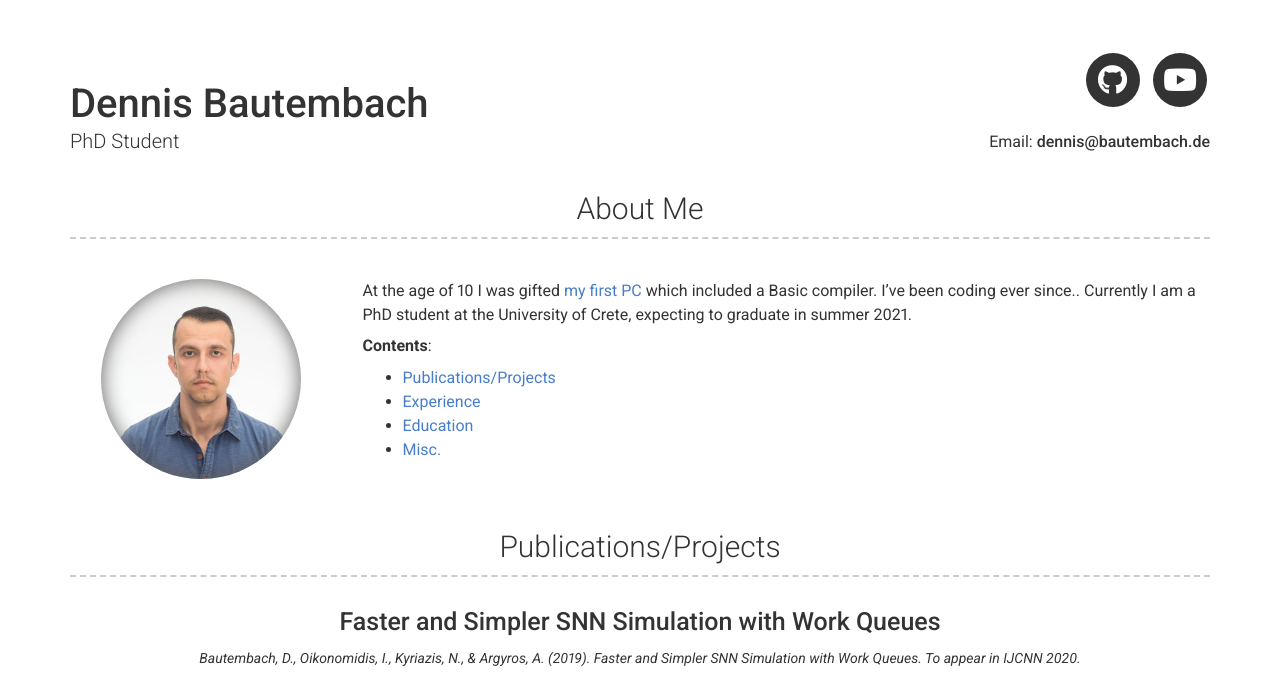
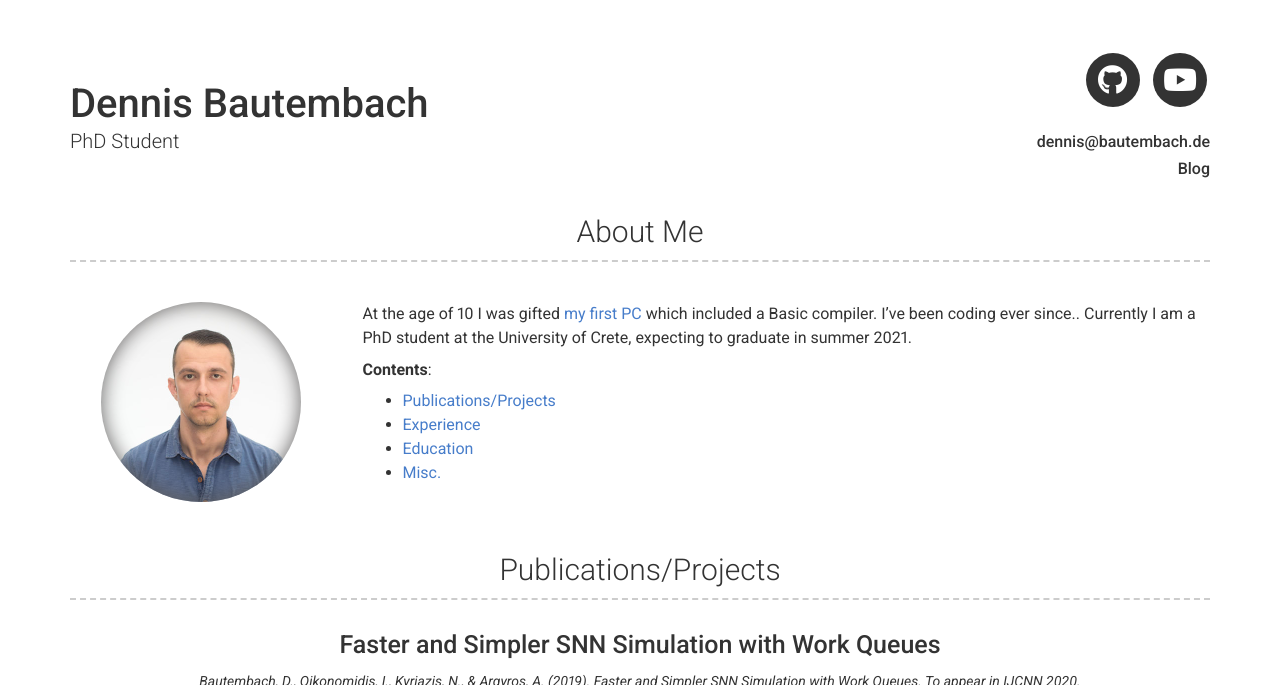
Before and after one commit to denniskb/denniskb.github.io, a Jekyll site: the page built from index.md, in a window 1280 px wide and 900 px high, cut to the strip 0-685 px from the top of the window. Built offline with Jekyll 4.4.1, drawn with Linux system fonts in a browser that asks for light colours; nearby versions of some CDN libraries.

Commit message:
Add blog

```diff
--- a/_config.yml
+++ b/_config.yml
@@ -6,7 +6,6 @@
 name: Dennis Bautembach
 title: PhD Student
 email: dennis@bautembach.de
-#website: www.github.com/sproogen/resume-theme
 
 # Social links
 #twitter_username: facespics
@@ -57,3 +56,70 @@
 
 plugins:
  - jekyll-seo-tag
+ - jekyll-paginate
+# - jekyll-sitemap
+
+### Sidey ###
+
+site: Sidey
+url: ""
+#title: Sidey
+#description: Simple and minimalistic jekyll blogging theme.
+#twitter:
+#  username: #yourusername
+#  card: summary
+#  creator: #yourusername
+#author:
+#  twitter: #yourusername
+#  name: #yourusername
+#  avatar:
+#  email: #youremail
+#  url: #yoururl
+permalink: pretty
+
+baseurl:
+
+highlighter: none
+
+exclude:
+  - .jekyll-cache
+
+compress_html:
+  clippings: all
+  comments: ["<!-- ", " -->"]
+
+#sass:
+#  sass_dir:          _sass
+#  style:            :compressed
+
+#plugins: # added above
+#  - jekyll-paginate
+#  - jekyll-seo-tag
+#  - jekyll-sitemap
+
+collections:
+  pages:
+    output: true
+    permalink: /:name
+  posts:
+    output: true
+    permalink: /:year/:month/:day/:slug
+
+defaults:
+  -
+    scope:
+      path: ""
+    values:
+      layout: "blog/default"
+  -
+    scope:
+      path: ""
+      type: "pages"
+    values:
+      layout: "page"
+  -
+    scope:
+      path: ""
+      type: "posts"
+    values:
+      layout: "post"
--- /dev/null
+++ b/_data/blog/navigation.yml
@@ -0,0 +1,5 @@
+links:
+- title: Blog
+  url: /blog/
+- title: Main Site
+  url: /
--- /dev/null
+++ b/_includes/blog/inline.scss
@@ -0,0 +1 @@
+@import "blog/main";
--- a/_includes/header.html
+++ b/_includes/header.html
@@ -108,7 +108,7 @@
 
       {%- if site.email -%}
         <p>
-          {{ site.email_title | default: "Email" }}: <a href="mailto:{{ site.email }}" target="_blank">{{ site.email | escape }}</a>
+          <a href="mailto:{{ site.email }}" target="_blank">{{ site.email | escape }}</a>
         </p>
       {%- endif -%}
       {%- if site.phone -%}
@@ -118,9 +118,10 @@
       {%- endif -%}
       {%- if site.website -%}
         <p>
-          {{ site.website_title | default: "Web" }}: {% include a.html href=site.website %}{{ site.website | escape }}</a>
+          {{ site.website_title | default: "Blog" }}: {% include a.html href=site.website %}{{ site.website | escape }}</a>
         </p>
       {%- endif -%}
+	  <p><a href="blog/">Blog</a></p>
     </div>
   </div>
 </div>
--- /dev/null
+++ b/_sass/blog/_main.scss
@@ -0,0 +1,210 @@
+*,:after,:before {
+	box-sizing:border-box;
+	background-color:inherit;
+	color:inherit;
+	margin:0;
+	padding:0;
+}
+
+body {
+	font-family: system-ui, sans-serif;
+	-webkit-font-smoothing: antialiased;
+    text-rendering: optimizeLegibility;
+	line-height:1.5;
+	font-size: 1rem;
+	color: rgb(22, 23, 26);
+}
+
+nav ul {
+    border-right: 1px solid #edf2f7;
+}
+
+a {
+    color: #000;
+    text-decoration-skip-ink: auto;
+    text-decoration: none;
+}
+.post a {
+	color: #477dca;
+}
+
+a:hover,
+.posts a:hover {
+	text-decoration: underline;
+}
+
+pre {
+	margin: .5rem 0;
+	padding: .5rem;
+}
+
+.post p {
+	margin: .5rem 0;
+}
+
+.post h1, .post h2, .post h3, .post h4 {
+	margin: 1rem 0;
+}
+
+.post h2:first-child, .project h2:first-child, .photo h2:first-child {
+	margin-top: 0;
+}
+
+.meta {
+	margin: 2rem 0;
+}
+
+code,pre {
+	background: rgb(236, 237, 238);
+}
+
+code {
+	padding: .1rem;
+}
+
+pre code {
+	border: none;
+}
+
+pre {
+	padding: 1rem;
+	overflow-x: auto;
+}
+
+img {
+	max-width:100%;
+}
+
+hr {
+	background: #000;
+    height: 1px;
+    border: 0;
+}
+
+header {
+	flex-basis:10rem;
+	flex-grow:1;
+	position:relative;
+}
+
+header a {
+	text-decoration: none;
+}
+
+header li {
+	margin-bottom: .2rem;
+	text-align: right;
+	margin-right: 2rem;
+}
+
+header a.active {
+	font-weight: bold;
+}
+
+header,section {
+	padding:1rem;
+}
+
+blockquote {
+	font-style: italic;
+    border-left: 5px solid #ececec;
+    padding-left: 1rem;
+}
+
+h1,h2,h3,h4,h5 {
+	line-height: 1;
+	margin: 1rem 0;
+	font-weight: 600;
+}
+
+section h1:first-child {
+	margin-top: 0;
+}
+
+strong, b {
+	font-weight: bold;
+}
+
+.photos ul {
+	list-style: none;
+}
+
+.photos li {
+	margin-bottom: 1.5rem;
+}
+
+.photo picture, .project picture {
+	margin-bottom: 0.5rem;
+}
+
+.posts ul,header ul {
+	list-style:none;
+}
+
+.posts li {
+	align-items:center;
+	display:flex;
+	justify-content:space-between;
+	margin-bottom: .5rem;
+}
+
+.posts li a, .posts li div, .projects li a {
+	white-space:nowrap;
+	overflow:hidden;
+	text-overflow:ellipsis;
+	text-decoration: none;
+}
+
+.posts li time, .projects li time {
+	padding-left: 1rem;
+	white-space: nowrap;
+	font-variant-numeric: tabular-nums;
+}
+
+.post ul, .project ul, .post ol  {
+	//list-style-position: inside;
+}
+
+main {
+	display:flex;
+	flex-wrap:wrap;
+	max-width:60rem;
+	margin:2rem auto;
+	padding:1rem;
+}
+
+
+@media screen and (max-width: 45rem ) {
+header li {
+    display: inline;
+	margin-right: 1rem;
+}
+.logo {
+	padding-bottom: 1rem;
+}
+header ul {
+	border-bottom: 1px solid #edf2f7;
+	padding-bottom: 2rem;
+}
+nav ul {
+    border-right: 0px;
+}
+
+.photos ul {
+	margin-top: 0.5rem;
+}
+
+}
+
+section {
+	flex-basis:0;
+	flex-grow:999;
+	min-width:70%;
+	display:flex;
+	flex-direction:column;
+
+}
+
+figcaption {
+    font-size: smaller;
+}
```
Also changed, not shown: _includes/blog/anchor_headings.html (added, +105 -0 lines), _includes/blog/head.html (added, +23 -0 lines), _includes/blog/navigation.html (added, +10 -0 lines), _layouts/blog/compress.html (added, +10 -0 lines), _layouts/blog/default.html (added, +18 -0 lines), _layouts/blog/page.html (added, +8 -0 lines), _layouts/blog/post.html (added, +9 -0 lines), _layouts/blog/search.html (added, +27 -0 lines), _layouts/blog/tag.html (added, +15 -0 lines), _layouts/blog/tags.html (added, +15 -0 lines), _posts/2011-10-24-revisiting-asvos.md (added, +32 -0 lines), blog.md (added, +12 -0 lines), assets/blog/js/search-script.min.js (added).
